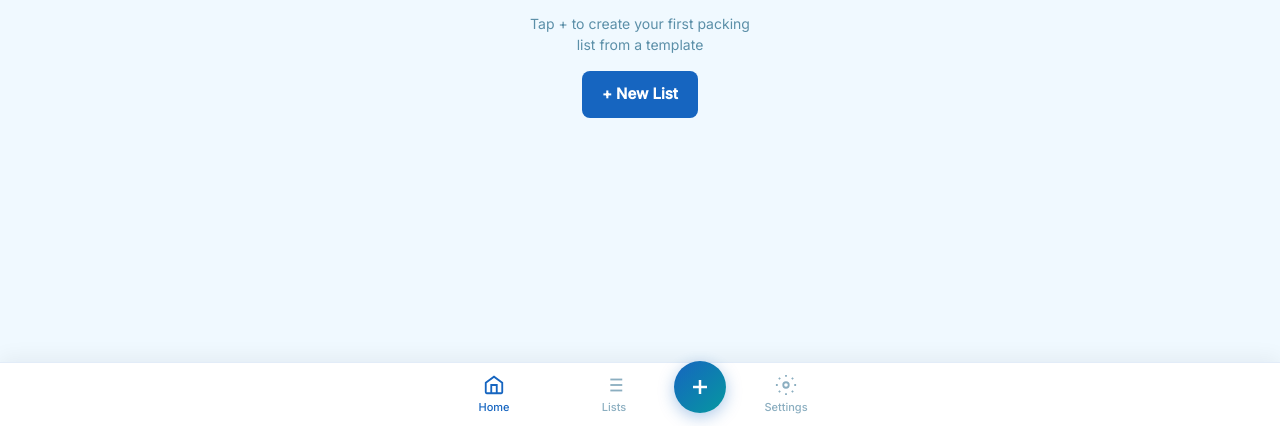
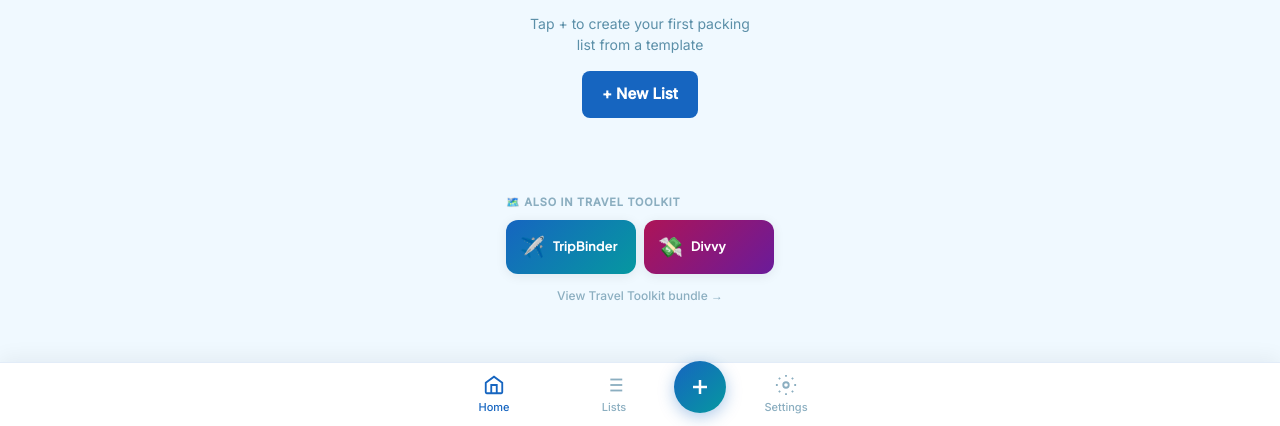
Before and after one commit to leanlifestyle19-cmyk/Packlist, a plain HTML site: page index.html in a window 1280 px wide. Shown: the part 374-800 px from the top of the page. Drawn offline with Linux system fonts and the light colour scheme.

Commit message:
Update index.html

```diff
--- a/index.html
+++ b/index.html
@@ -488,8 +488,49 @@ ul,ol{list-style:none}
 'use strict';
 
 /* ══════════════════════════════════════════════════════
-   TEMPLATES
-══════════════════════════════════════════════════════ */
+   TRAVEL TOOLKIT — update URLs after deploying
+══════════════════════════════════════════════════════ */
+const TOOLKIT = {
+  hub:      'https://leanlifestyle19-cmyk.github.io/Toolkit/',
+  packlist: 'https://leanlifestyle19-cmyk.github.io/Packlist/',
+  divvy:    'https://leanlifestyle19-cmyk.github.io/Divvy/',
+  wayfarer: 'https://leanlifestyle19-cmyk.github.io/TripBinder/',
+};
+
+function toolkitBannerHTML(currentApp) {
+  const apps = [
+    { key:'wayfarer', icon:'✈️', name:'TripBinder',  color:'linear-gradient(135deg,#1665C0,#0698A0)', url: TOOLKIT.wayfarer },
+    { key:'packlist', icon:'🎒', name:'PackList',  color:'linear-gradient(135deg,#1B5E20,#00695C)', url: TOOLKIT.packlist },
+    { key:'divvy',    icon:'💸', name:'Divvy',     color:'linear-gradient(135deg,#AD1457,#6A1B9A)', url: TOOLKIT.divvy    },
+  ].filter(a => a.key !== currentApp);
+
+  return `
+  <div style="padding:16px 16px 24px">
+    <div style="font-size:11px;font-weight:700;color:var(--text-muted);
+      text-transform:uppercase;letter-spacing:0.07em;margin-bottom:10px">
+      🗺️ Also in Travel Toolkit
+    </div>
+    <div style="display:flex;gap:8px">
+      ${apps.map(a => `
+      <a href="${a.url}" target="_blank" style="flex:1;border-radius:12px;overflow:hidden;
+        text-decoration:none;box-shadow:var(--shadow);cursor:pointer">
+        <div style="background:${a.color};padding:12px 14px;
+          display:flex;align-items:center;gap:8px;color:#fff">
+          <span style="font-size:20px">${a.icon}</span>
+          <span style="font-family:'Plus Jakarta Sans',sans-serif;
+            font-size:13px;font-weight:700">${a.name}</span>
+        </div>
+      </a>`).join('')}
+    </div>
+    <div style="text-align:center;margin-top:10px">
+      <a href="${TOOLKIT.hub}" target="_blank"
+        style="font-size:12px;color:var(--text-muted);font-weight:500">
+        View Travel Toolkit bundle →
+      </a>
+    </div>
+  </div>`;
+}
+
 const TEMPLATES = {
   beach: {
     label: '🏖️ Beach',
@@ -842,6 +883,7 @@ async function renderHome() {
     }
   }
 
+  html += toolkitBannerHTML('packlist');
   root.innerHTML = html;
 }
 
```
